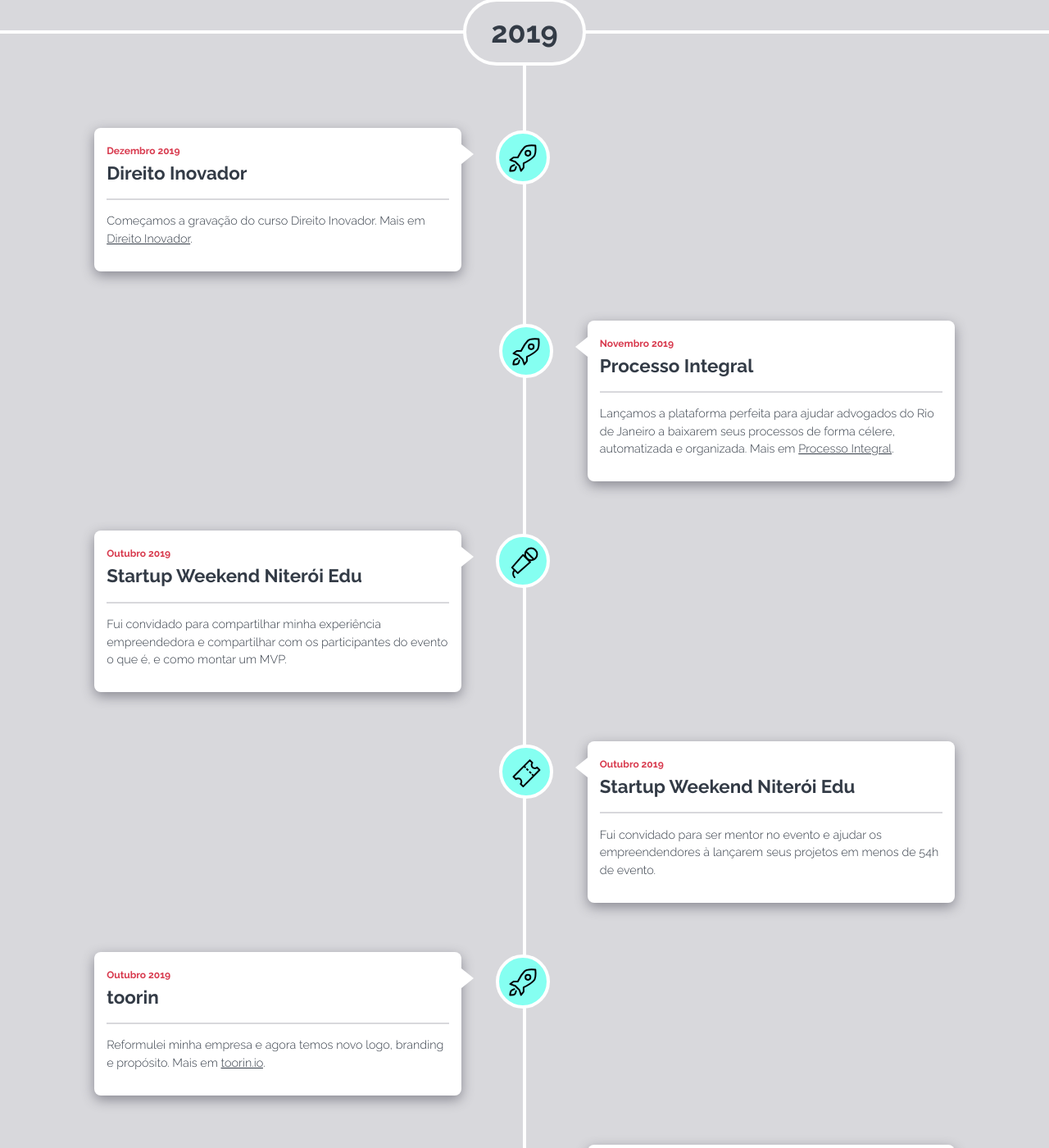
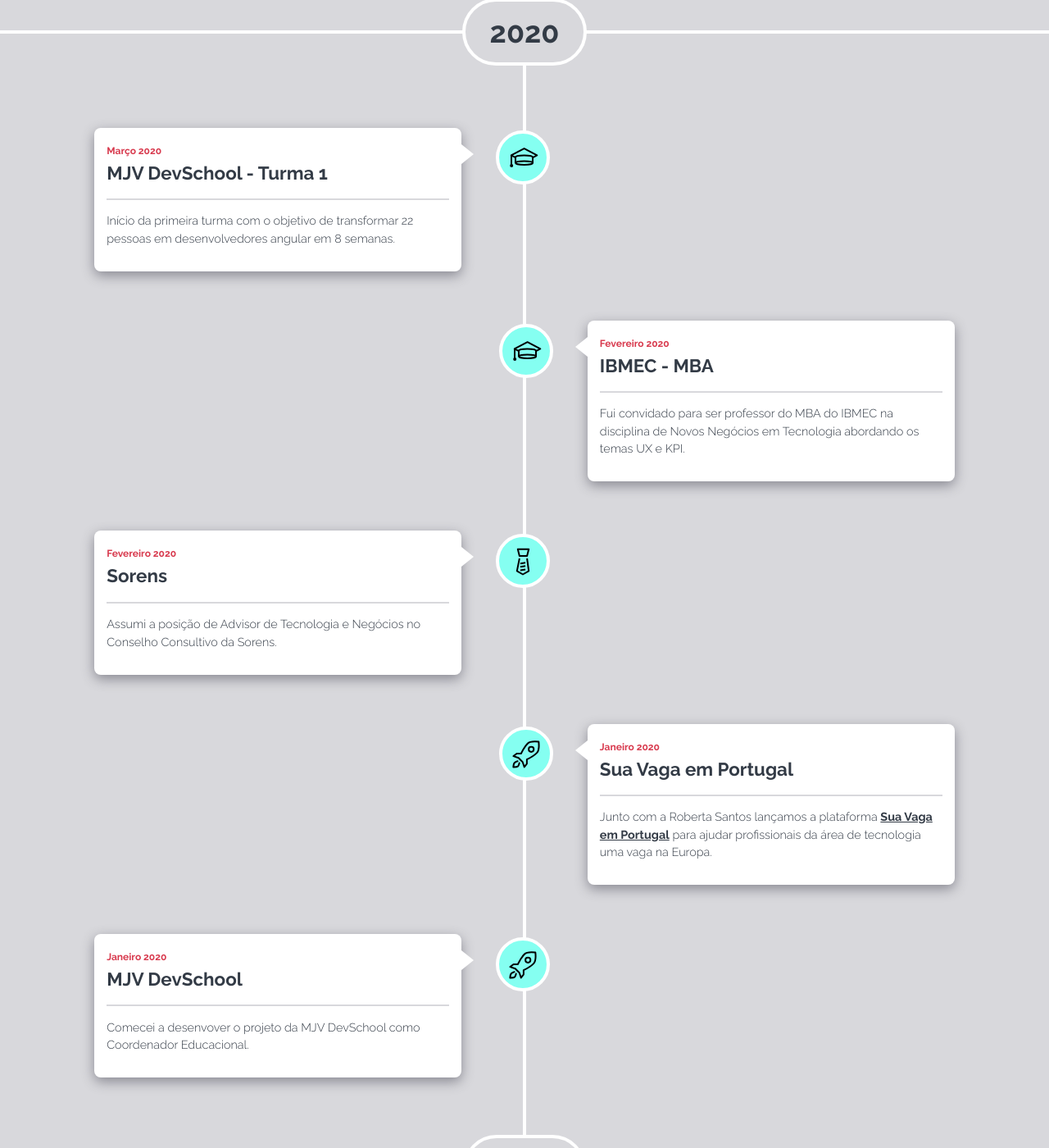
Before and after one commit to pedromarins/pedromarins.github.io, a Jekyll site: the page built from about/index.html, in a window 1280 px wide and 1400 px high, scrolled down 1375 px. Shown: the whole window at 82% size. Built offline with Jekyll 4.4.1, drawn with Linux system fonts in a browser that asks for light colours; some of the changed text lies outside the part shown.

Commit message:
Update de Março de 2020

```diff
--- a/about/index.html
+++ b/about/index.html
@@ -37,6 +37,61 @@
 		<div class="timelime-content">
 <!--  **************************************************** 2019 **************************************************** -->
 			<h2 class="timeline-year">
+				<span>2020</span>
+			</h2>
+
+			<ul>
+				<li class="timeline-item item-school">
+					<div>
+						<time>Março 2020</time>
+						<h3>MJV DevSchool - Turma 1</h3>
+						<p>Início da primeira turma com o objetivo de transformar 22 pessoas em desenvolvedores angular em 8 semanas.</p>
+					</div>
+				</li>
+
+				<li class="timeline-item item-school">
+					<div>
+						<time>Fevereiro 2020</time>
+						<h3>IBMEC - MBA</h3>
+						<p>Fui convidado para ser professor do MBA do IBMEC na disciplina de Novos Negócios em Tecnologia abordando os temas UX e KPI.</p>
+					</div>
+				</li>
+<!--
+				<li class="timeline-item item-job">
+					<div>
+						<time>Fevereiro 2020</time>
+						<h3>iBench</h3>
+						<p>Assumi a posição de Advisor de Tecnologia no Conselho Consultivo da <a href="https://www.ibench.com.br/">iBench</a>.</p>
+					</div>
+				</li> -->
+
+				<li class="timeline-item item-job">
+					<div>
+						<time>Fevereiro 2020</time>
+						<h3>Sorens</h3>
+						<p>Assumi a posição de Advisor de Tecnologia e Negócios no Conselho Consultivo da Sorens.</p>
+					</div>
+				</li>
+
+				<li class="timeline-item item-project">
+					<div>
+						<time>Janeiro 2020</time>
+						<h3>Sua Vaga em Portugal</h3>
+						<p>Junto com a Roberta Santos lançamos a plataforma <a href="http://suavagaemportugal.com" target="_blank"><strong>Sua Vaga em Portugal</strong></a> para ajudar profissionais da área de tecnologia uma vaga na Europa.</p>
+					</div>
+				</li>
+				<li class="timeline-item item-project">
+					<div>
+						<time>Janeiro 2020</time>
+						<h3>MJV DevSchool</h3>
+						<p>Comecei a desenvover o projeto da MJV DevSchool como Coordenador Educacional.</p>
+					</div>
+				</li>
+			</ul>
+
+
+<!--  **************************************************** 2019 **************************************************** -->
+			<h2 class="timeline-year">
 				<span>2019</span>
 			</h2>
 
@@ -74,6 +129,13 @@
 						<time>Outubro 2019</time>
 						<h3>toorin</h3>
 						<p>Reformulei minha empresa e agora temos novo logo, branding e propósito. Mais em <a href="http://toorin.io">toorin.io</a>.</p>
+					</div>
+				</li>
+				<li class="timeline-item item-school">
+					<div>
+						<time>Outubro 2019</time>
+						<h3>Alura</h3>
+						<p>Lançado o meu terceiro curso na Alura - HTML5 e CSS3 parte 4: Avançando no CSS.</p>
 					</div>
 				</li>
 				<li class="timeline-item item-talk">
--- a/index.html
+++ b/index.html
@@ -35,7 +35,7 @@
 
 <section class="now">
 	<h2 class="now-title">Now</h2>
-	<p class="now-text">Aqui vou listar o que estou fazendo agora, neste mês: <br> Última atualização em 1 de janeiro de 2020.</p>
+	<p class="now-text">Aqui vou listar o que estou fazendo agora, neste mês: <br> Última atualização em 1 de março de 2020.</p>
 	<ul class="now-list">
 		<h3 class="now-list--title">No que estou focado agora:</h3>
 		{% for now in site.data.now %}
```
Also changed, not shown: _data/now.yml (+4 -4 lines).
